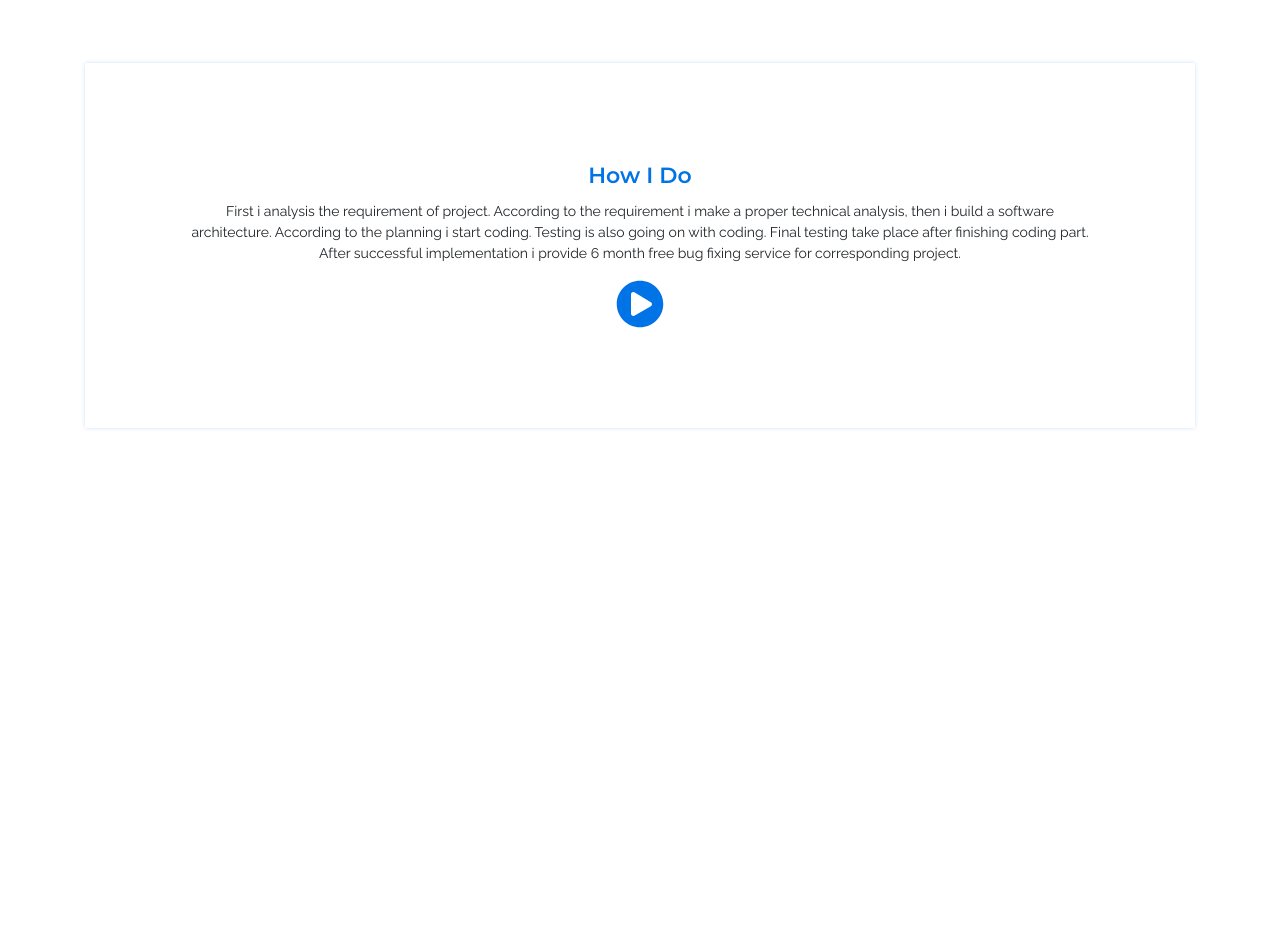
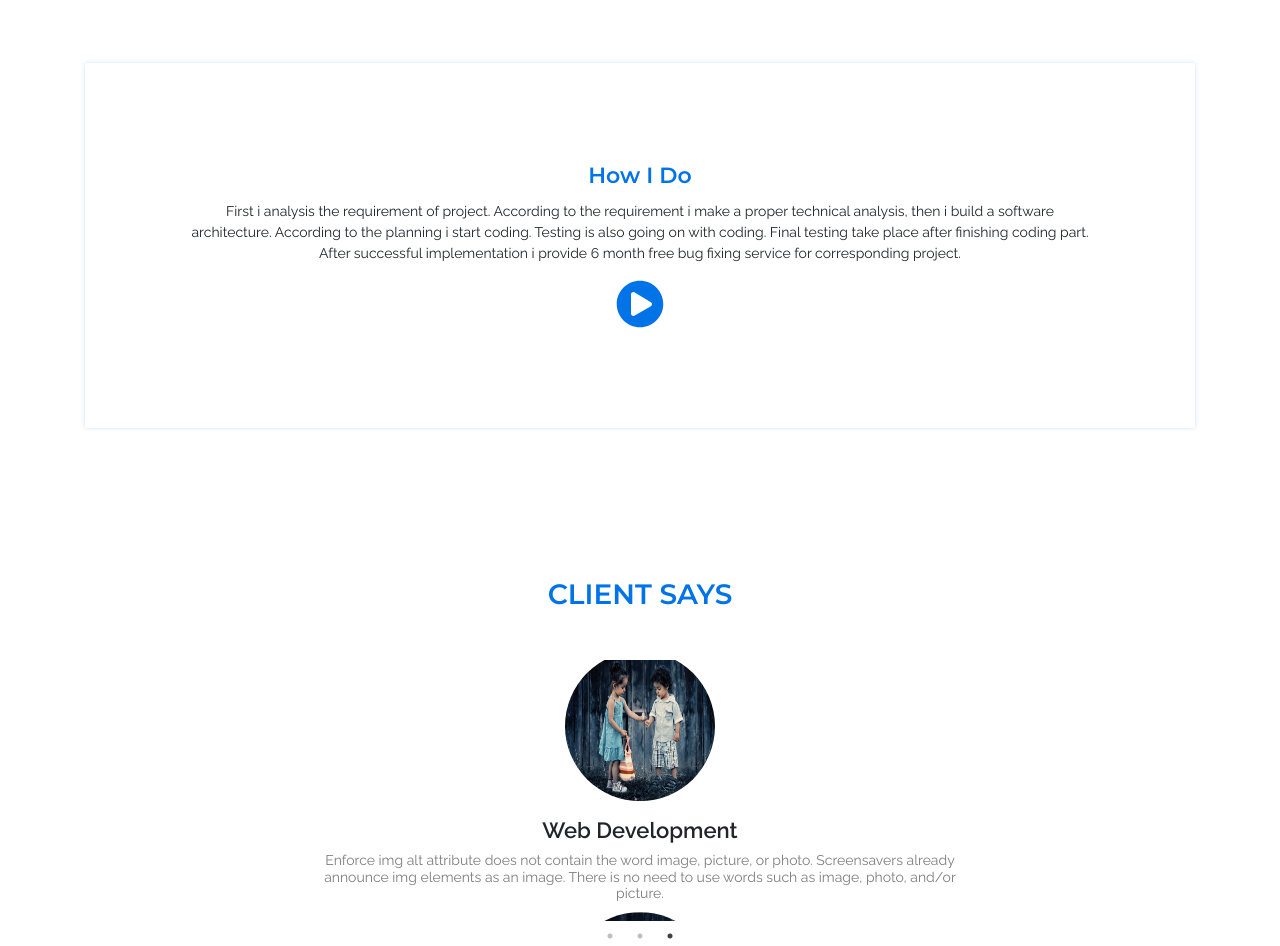
Before and after one commit to sazzadshakhbd/react-website, a React (Create React App) app: page / in a window 1280 px wide. Shown: the part 3160-4106 px from the top of the page. Before the commit the page ends 3658 px from the top, so only its background shows below. Built offline with nearby package versions, Linux system fonts and the light colour scheme.

Commit message:
create client review component using slick carousel

```diff
--- a/package.json
+++ b/package.json
@@ -12,9 +12,11 @@
     "react-countup": "^5.2.0",
     "react-dom": "^16.14.0",
     "react-scripts": "3.2.0",
+    "react-slick": "^0.28.1",
     "react-visibility-sensor": "^5.1.1",
     "recharts": "^2.1.1",
     "redux": "^4.1.1",
+    "slick-carousel": "^1.8.1",
     "video-react": "^0.14.1"
   },
   "scripts": {
--- a/src/App.js
+++ b/src/App.js
@@ -7,6 +7,7 @@ import Summary from "./components/Summary/Summary";
 import RecentProject from "./components/RecentProject/RecentProject";
 import Courses from "./components/Courses/Courses";
 import Video from "./components/Video/Video";
+import Review from "./components/Review/Review";
 function App() {
   return (
     <div>
@@ -18,6 +19,7 @@ function App() {
       <RecentProject></RecentProject>
       <Courses></Courses>
       <Video></Video>
+      <Review></Review>
     </div>
   );
 }
--- a/src/asset/css/custom.css
+++ b/src/asset/css/custom.css
@@ -240,3 +240,26 @@ transition: background-color 400ms linear;
   font-size: 48px;
   cursor: pointer;
 }
+.ReviewSlider {
+  justify-content: center;
+  text-align: center;
+}
+.ReviewImage {
+  width: 150px;
+  height: 150px;
+  border-radius: 75px;
+  max-width: 100%;
+  margin: 0 auto;
+}
+.ReviewSliderTitle {
+  font-family: 'Raleway', sans-serif;
+  font-size: 22px;
+  font-weight: 600;
+  margin-top: 1rem;
+}
+.ReviewSliderDes {
+  font-family: 'Raleway', sans-serif;
+  font-size: 14px;
+  font-weight: 400;
+  color: #7F7E7E;
+}
--- /dev/null
+++ b/src/components/Review/Review.jsx
@@ -0,0 +1,86 @@
+import React, { Component, Fragment } from 'react';
+import Slider from "react-slick";
+import "slick-carousel/slick/slick.css";
+import "slick-carousel/slick/slick-theme.css";
+import { Container, Row, Col } from 'react-bootstrap';
+import userImage from '../../asset/image/image-1.jpg';
+
+class Review extends Component {
+  render() {
+    var settings = {
+      dots: true,
+      infinite: true,
+      slidesToShow: 1,
+      speed: 3000,
+      slidesToScroll: 1,
+      verticalSwiping: true,
+      vertical: true,
+      autoplay: true,
+      autoplaySpeed: 3000,
+      pauseOnHover: true,
+      responsive: [
+        {
+          breakpoint: 1024,
+          settings: {
+            slidesToShow: 1,
+            slidesToScroll: 1,
+            infinite: true,
+            dots: true
+          }
+        },
+        {
+          breakpoint: 600,
+          settings: {
+            slidesToShow: 1,
+            slidesToScroll: 1,
+          }
+        },
+        {
+          breakpoint: 480,
+          settings: {
+            slidesToShow: 1,
+            slidesToScroll: 1
+          }
+        }
+      ]
+    };
+    return (
+      <Fragment>
+        <Container>
+        <h1 className="globalTitle">client says</h1>
+          <Slider {...settings}>
+            <div>
+              <Row className="ReviewSlider">
+                <Col sm={12} md={12} lg={7}>
+                    <img src={userImage} alt="UserImage" className="ReviewImage" />
+                    <h1 className="ReviewSliderTitle">Web Development</h1>
+                    <h1 className="ReviewSliderDes">Enforce img alt attribute does not contain the word image, picture, or photo. Screensavers already announce img elements as an image. There is no need to use words such as image, photo, and/or picture.</h1>
+                </Col>
+              </Row>
+            </div>
+            <div>
+              <Row className="ReviewSlider">
+                <Col sm={12} md={12} lg={7}>
+                    <img src={userImage} alt="UserImage" className="ReviewImage" />
+                    <h1 className="ReviewSliderTitle">Web Development</h1>
+                    <h1 className="ReviewSliderDes">Enforce img alt attribute does not contain the word image, picture, or photo. Screensavers already announce img elements as an image. There is no need to use words such as image, photo, and/or picture.</h1>
+                </Col>
+              </Row>
+            </div>
+            <div>
+              <Row className="ReviewSlider">
+                <Col sm={12} md={12} lg={7}>
+                    <img src={userImage} alt="UserImage" className="ReviewImage" />
+                    <h1 className="ReviewSliderTitle">Web Development</h1>
+                    <h1 className="ReviewSliderDes">Enforce img alt attribute does not contain the word image, picture, or photo. Screensavers already announce img elements as an image. There is no need to use words such as image, photo, and/or picture.</h1>
+                </Col>
+              </Row>
+            </div>
+          </Slider>
+        </Container>
+      </Fragment>
+    );
+  }
+}
+
+export default Review;
```
Also changed, not shown: 1 other file (tests, documents, lock files or other folders).
